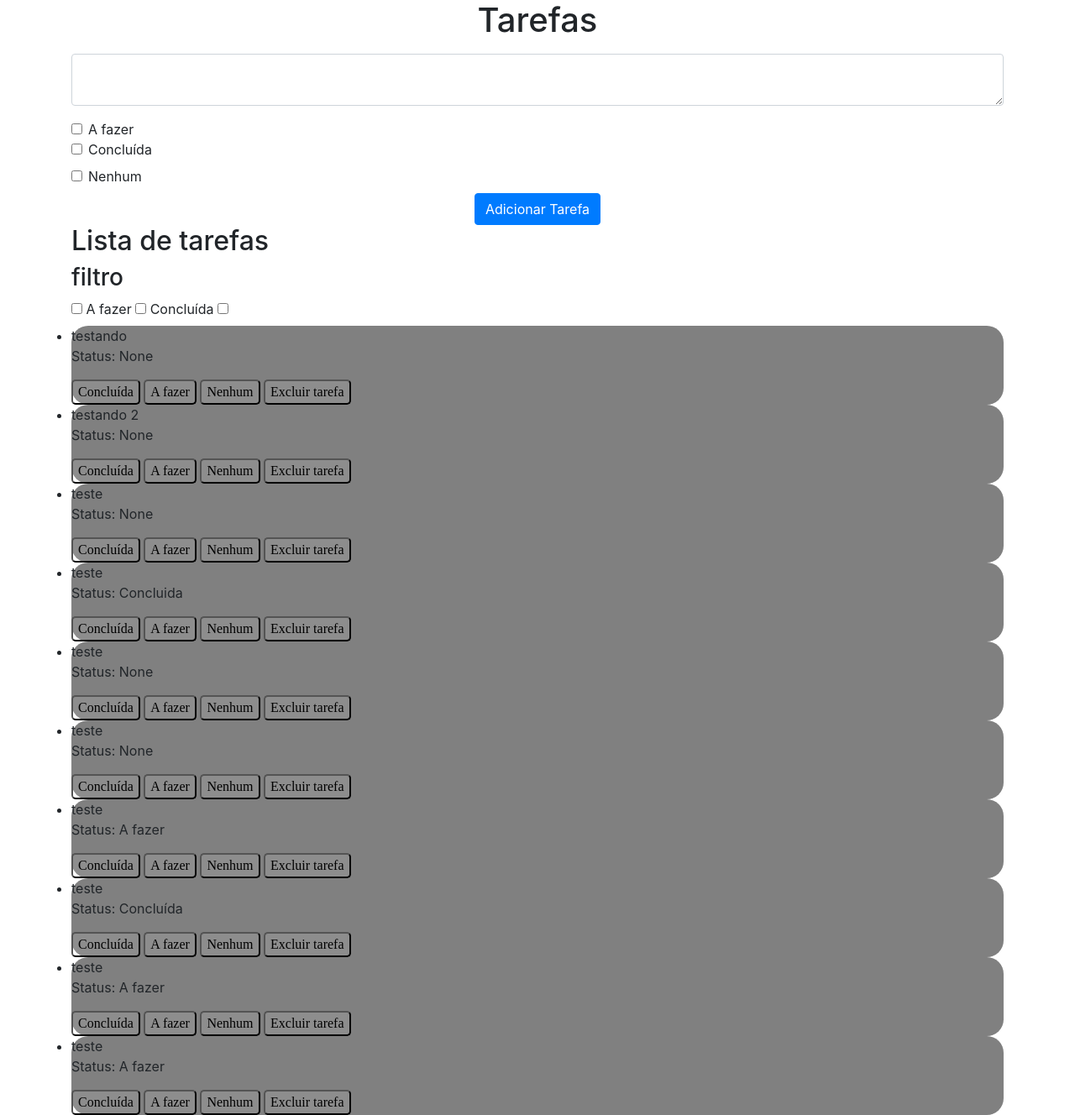
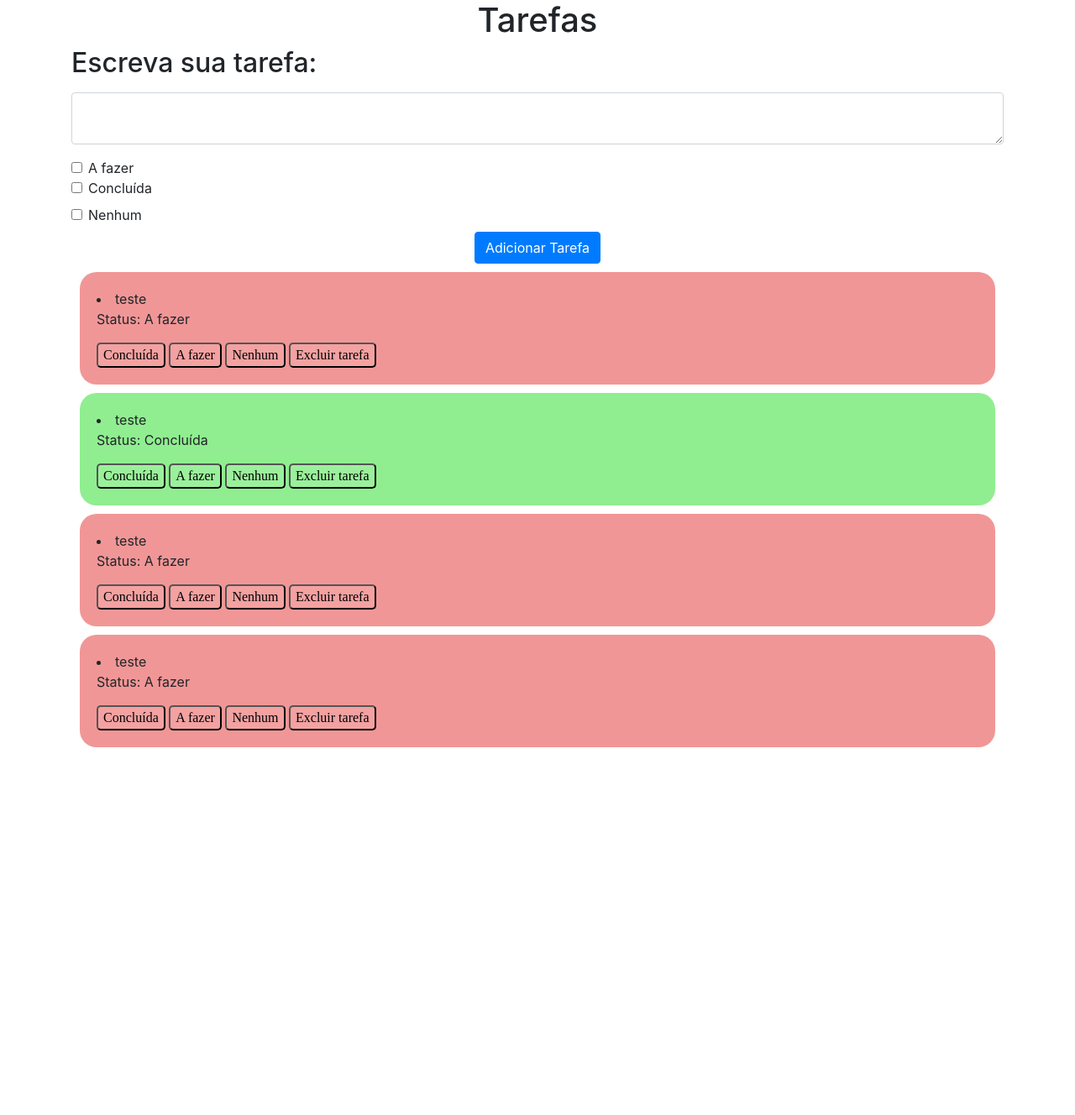
Before and after one commit to BernardoPerrotIFSC/TarefaFlask, a Flask app: page / in a window 1280 px wide. Shown: the part 56-1384 px from the top of the page at 84% size. After the commit the page ends 946 px from the top, so only its background shows below. Run offline with Flask 3, Linux system fonts and the light colour scheme; a user stored in the database is signed in; data comes from the database, SQL or seed files in the repository; both versions use the stored data as it was after the commit.

Commit message:
Cores tarefas

```diff
--- a/website/static/index.js
+++ b/website/static/index.js
@@ -30,3 +30,20 @@ function alteraNenhum(tarefaId) {
         window.location.href ="/"
     })
 }
+
+const filterForm = document.getElementById('filter-form');
+
+filterForm.addEventListener('submit', async (e) => {
+    e.preventDefault();
+
+    const formData = new FormData(filterForm);
+    const response = await fetch('/filtrar', {
+        method: 'POST',
+        body: formData,
+    });
+
+    if (response.ok) {
+        const data = await response.text();
+        document.body.innerHTML = data;
+    }
+});
--- a/website/static/style.css
+++ b/website/static/style.css
@@ -1,14 +1,41 @@
 #botao{
+    background-color: #007BFF;
     border-radius: 5px;
     background-color: rgba(255, 255, 255, 0.10);
     font-family: 'Arial, Helvetica, sans-serif'
 }
 #botao:hover{
-    background-color: lightgreen;
+    background-color: #007BFF;
     border: none;
     font-size: 1.2em;
 }
-.tarefas{
-    background-color: gray;
+.tarefas_afazer{
+    background-color: rgb(241, 150, 150);
     border-radius: 20px;
+    padding: 20px;
+    margin: 10px;
 }
+.tarefas_concluida{
+    background-color: lightgreen;
+    border-radius: 20px;
+    padding: 20px;
+    margin: 10px;
+}
+.tarefas_nenhum{
+    background-color: lightblue;
+    border-radius: 20px;
+    padding: 20px;
+    margin: 10px;
+}
+/* #afazer{
+    background-color: rgb(241, 150, 150);
+    border-radius: 5px;
+}
+#concluida{
+    background-color: lightgreen;
+    border-radius: 5px;
+}
+#nenhum{
+    background-color: lightblue;
+    border-radius: 5px;
+} */
--- a/website/templates/base.html
+++ b/website/templates/base.html
@@ -17,7 +17,7 @@
         {% if usuario %}
         <a class="navbar-brand" href="/">Tarefas</a>
         {% else %}
-        <a class="navbar-brand" href="/home">Tarefas</a>
+        <a class="navbar-brand" href="/sign-up">Tarefas</a>
         {% endif %}
         <button class="navbar-toggler" type="button" data-toggle="collapse" data-target="#navbarNav"
             aria-controls="navbarNav" aria-expanded="false" aria-label="Toggle navigation">
--- a/website/templates/home.html
+++ b/website/templates/home.html
@@ -4,17 +4,18 @@
 
 {% block content %}
 <h1 class="text-center">Tarefas</h1>
+<h2>Escreva sua tarefa:</h2>
 <form method="POST">
     <textarea name="tarefa" id="tarefa" class="form-control my-3"></textarea>
-    <div class="form-check">
+    <div class="form-check" id="afazer">
         <input type="checkbox" name="afazer" class="form-check-input" id="afazer" value="afazer">
         <label class="form-check-label" for="afazer">A fazer</label>
     </div>
-    <div class="form-check">
+    <div class="form-check" id="concluida">
         <input type="checkbox" name="concluida" class="form-check-input" id="concluida" value="concluida">
         <label for="form-check-label" for="concluida">Concluída</label>
     </div>
-    <div class="form-check">
+    <div class="form-check" id="nenhum">
         <input type="checkbox" name="nenhum" class="form-check-input" id="nenhum" value="nenhum">
         <label for="form-check-label" form="nenhum">Nenhum</label>
     </div>
@@ -22,17 +23,32 @@
         <button type="submit" class="btn btn-primary">Adicionar Tarefa</button>
     </div>
 </form>
-<ul class="list-group list-group-flush" id="tarefas">
+<!-- <ul class="list-group list-group-flush" id="tarefas">
     <h2>Lista de tarefas</h2>
-    <h3>filtro</h3>
-    <div>
+    <h3>filtrar por:</h3>
+
+    <form action="" method="POST">
         <input type="checkbox" name="filtro-afazer" id="botao-filtro" value="afazer">
         <label for="concluida">A fazer</label>
         <input type="checkbox" name="filtro-concluido" id="botao-filtro" value="concluida">
         <label for="concluida">Concluída</label>
         <input type="checkbox" name="filtro-nenhum" id="botao-filtro" value="nenhum">
-    </div>
-    {% for tarefa in usuario.tarefas %}
+        <label for="nenhum">Nenhum</label>
+        <input type="checkbox" name="filtro-todas" id="botao-filtro" value="todas">
+        <label for="todas">Todas</label>
+        <button id="botao">filtrar</button>
+    </form> -->
+
+    <!-- <form id="filter-form">
+        <label for="concluidas">Concluídas</label>
+        <input type="checkbox" id="concluidas" name="concluidas" value="Concluídas">
+
+        <label for="afazer">A fazer</label>
+        <input type="checkbox" id="afazer" name="afazer" value="A fazer">
+
+        <button type="submit">Filtrar</button>
+    </form> -->
+    <!-- {% for tarefa in usuario.tarefas %}
     <div class="tarefas">
         <li>
             {{ tarefa.texto }}
@@ -45,8 +61,45 @@
     </div>
     {% else %}
         <li>Nenhuma tarefa cadastrada.</li>
+    {% endfor %} -->
+    {% for tarefa in usuario.tarefas %}
+        {% if tarefa.status == 'A fazer' %}
+            <div class="tarefas_afazer">
+                <li>
+                    {{ tarefa.texto }}
+                    <p>Status: {{ tarefa.status}}</p>
+                    <button type="button" onClick="alteraConcluido({{tarefa.id}})" id="botao">Concluída</button>
+                    <button type="button" onClick="alteraAfazer({{tarefa.id}})" id="botao">A fazer</button>
+                    <button type="button" onClick="alteraNenhum" id="botao">Nenhum</button>
+                    <button type="button" onClick="deleteTarefa({{ tarefa.id }})" id="botao">Excluir tarefa</button>
+                </li>
+            </div>
+        {% elif tarefa.status == 'Concluída' %}
+            <div class="tarefas_concluida">
+                <li>
+                    {{ tarefa.texto }}
+                    <p>Status: {{ tarefa.status}}</p>
+                    <button type="button" onClick="alteraConcluido({{tarefa.id}})" id="botao">Concluída</button>
+                    <button type="button" onClick="alteraAfazer({{tarefa.id}})" id="botao">A fazer</button>
+                    <button type="button" onClick="alteraNenhum" id="botao">Nenhum</button>
+                    <button type="button" onClick="deleteTarefa({{ tarefa.id }})" id="botao">Excluir tarefa</button>
+                </li>
+            </div>
+        {% elif tarefa.status == 'Nenhum' %}
+            <div class="tarefas_nenhum">
+                <li>
+                    {{ tarefa.texto }}
+                    <p>Status: {{ tarefa.status}}</p>
+                    <button type="button" onClick="alteraConcluido({{tarefa.id}})" id="botao">Concluída</button>
+                    <button type="button" onClick="alteraAfazer({{tarefa.id}})" id="botao">A fazer</button>
+                    <button type="button" onClick="alteraNenhum" id="botao">Nenhum</button>
+                    <button type="button" onClick="deleteTarefa({{ tarefa.id }})" id="botao">Excluir tarefa</button>
+                </li>
+            </div>
+        {% endif %}
+    {% else %}
+        <li>Nenhuma tarefa cadastrada.</li>
     {% endfor %}
-
 </ul>
 
 {% endblock %}
--- a/website/templates/login.html
+++ b/website/templates/login.html
@@ -3,8 +3,9 @@
 {% block title %} Login {% endblock %}
 
 {% block content %}
+<h2 class="text-capitalize text-center">Login</h2>
+<h3 class="text-center">Caso não estaja cadastrado, vá a página de cadastro <a href="/sign-up">clicando aqui</a></h3>
     <form method="POST">
-        <h3 class="text-center">Cadastro</h3>
         <div class="form-group">
             <label for="email">Endereço de email</label>
             <input type="email" class="form-control" id="email"
--- a/website/templates/sign_up.html
+++ b/website/templates/sign_up.html
@@ -3,8 +3,9 @@
 {% block title %} Sign up {% endblock %}
 
 {% block content %}
+<h1 class="text-capitalize text-center">Seja Bem-vindo ao Gerenciador de Tarefas</h1>
+<h2 class="text-center">Cadastre-se para ter acesso!</h2>
     <form method="POST">
-        <h3 class="text-center">Cadastro</h3>
         <div class="form-group">
             <label for="email">Endereço de email</label>
             <input type="email" class="form-control" id="email"
--- a/website/views.py
+++ b/website/views.py
@@ -8,14 +8,20 @@ from .models import Tarefa
 views = Blueprint('views', __name__)
 
 @views.route('/', methods=['GET', 'POST'])
+#mostra a rota e permite os métodos get e post
 @login_required
 def home():
 
     if request.method == 'POST':
+        # se o metodo do request for post
         tarefa = request.form.get('tarefa')
+        #tarefa vai receber o campo de escrita da tarefa no html
         concluida = request.form.get('concluida')
+        #concluida vai receber o value do check box concluida
         afazer = request.form.get('afazer')
+        #afazer recebe o value do check box a fazer
         nenhum = request.form.get('nenhum')
+        #nenhum recebe o valor do checkbox nenhum
         if concluida == 'concluida':
             concluida = 'Concluída'
         elif afazer == 'afazer':
@@ -24,14 +30,17 @@ def home():
             nenhum = 'Nenhum'
         else:
             nenhum = 'Nenhum'
-
+        # caso algum dos check box seja acionado ele vai receber o status da tarefa que for escrita
+        #se não for clicado em nenhum checkbox o status sera nenhum
         if len(tarefa) < 1:
             flash('Texto da tarefa é muito curto!', category='error')
         else:
             nova_tarefa = Tarefa(texto=tarefa, usuario_id=current_user.id, status = afazer or concluida or nenhum)
+            #nova tarefa vai receber o texto, seu usuario, e o status
             db.session.add(nova_tarefa)
             db.session.commit()
-            flash("Nota incluída!", category="success")
+            # é salvo no banco de dados
+            flash("Tarefa incluída!", category="success")
             return redirect(url_for('views.home'))
 
     return render_template("home.html", usuario=current_user)
@@ -41,9 +50,12 @@ def home():
 @views.route('/delete-Tarefa', methods=['POST'])
 def delete_tarefa():
     data = json.loads(request.data)
+    #rebebe o sinal de que o botao de excluir foi acionado
     tarefa_id = data['tarefaId']
+    #é salvo o id da tarefa
     tarefa = Tarefa.query.get(tarefa_id)
     if tarefa:
+        # se o current user for o dono da tarefa ela vai ser excluida do banco de dados
         if tarefa.usuario_id == current_user.id:
             db.session.delete(tarefa)
             db.session.commit()
@@ -53,9 +65,12 @@ def delete_tarefa():
 @views.route('/altera-concluido', methods=['POST'])
 def altera_concluido():
     data = json.loads(request.data)
+    #rebebe o sinal de que o botao foi acionado
     tarefa_id = data['tarefaId']
+    #é salvo o id da tarefa
     tarefa = Tarefa.query.get(tarefa_id)
     if tarefa:
+        # se o current user for o dono da tarefa a tarefa vai receber o novo status de concluido
         if tarefa.usuario_id == current_user.id:
             tarefa.status = 'Concluída'
             db.session.commit()
@@ -65,9 +80,12 @@ def altera_concluido():
 @views.route('/altera-afazer', methods=['POST'])
 def altera_afazer():
     data = json.loads(request.data)
+    #rebebe o sinal de que o botao foi acionado
     tarefa_id = data['tarefaId']
+    #é salvo o id da tarefa
     tarefa = Tarefa.query.get(tarefa_id)
     if tarefa:
+        # se o current user for o dono da tarefa a tarefa vai receber o novo status de afazer
         if tarefa.usuario_id == current_user.id:
             tarefa.status = 'A fazer'
             db.session.commit()
@@ -77,9 +95,12 @@ def altera_afazer():
 @views.route('/altera-nenhum', methods=['POST'])
 def altera_nenhum():
     data = json.loads(request.data)
+    #rebebe o sinal de que o botao foi acionado
     tarefa_id = data['tarefaId']
+    #é salvo o id da tarefa
     tarefa = Tarefa.query.get(tarefa_id)
     if tarefa:
+        # se o current user for o dono da tarefa a tarefa vai receber o novo status de nenhum
         if tarefa.usuario_id == current_user.id:
             tarefa.status = 'Nenhum'
             db.session.commit()
```
Also changed, not shown: instance/database.db.
